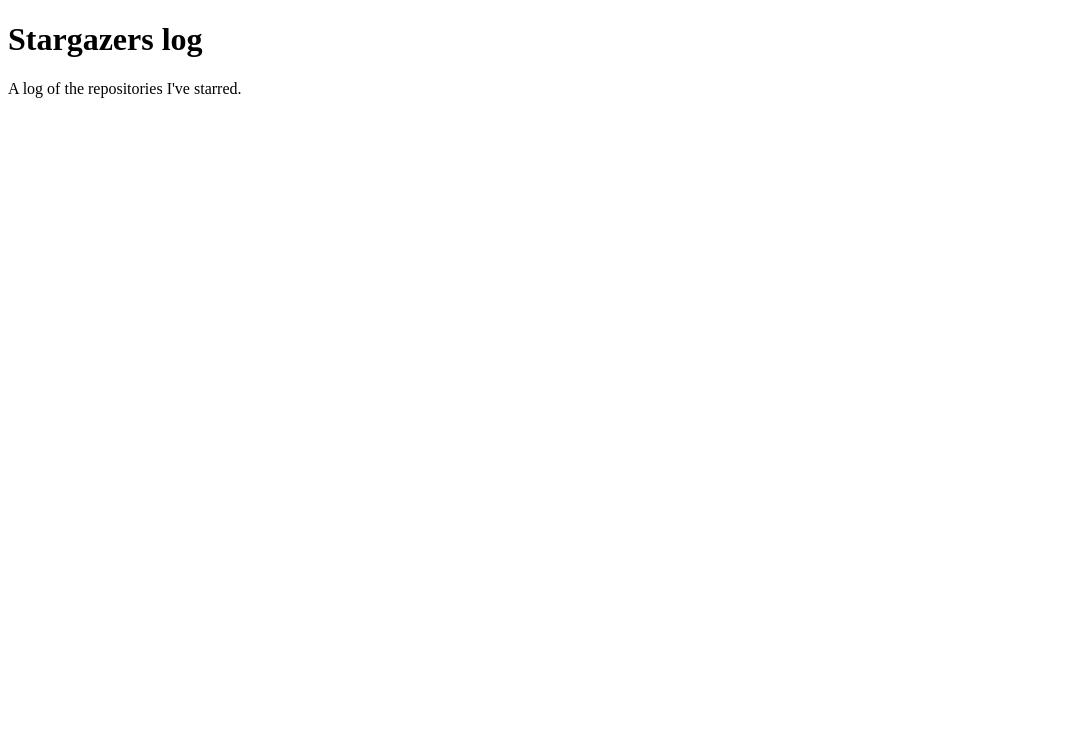
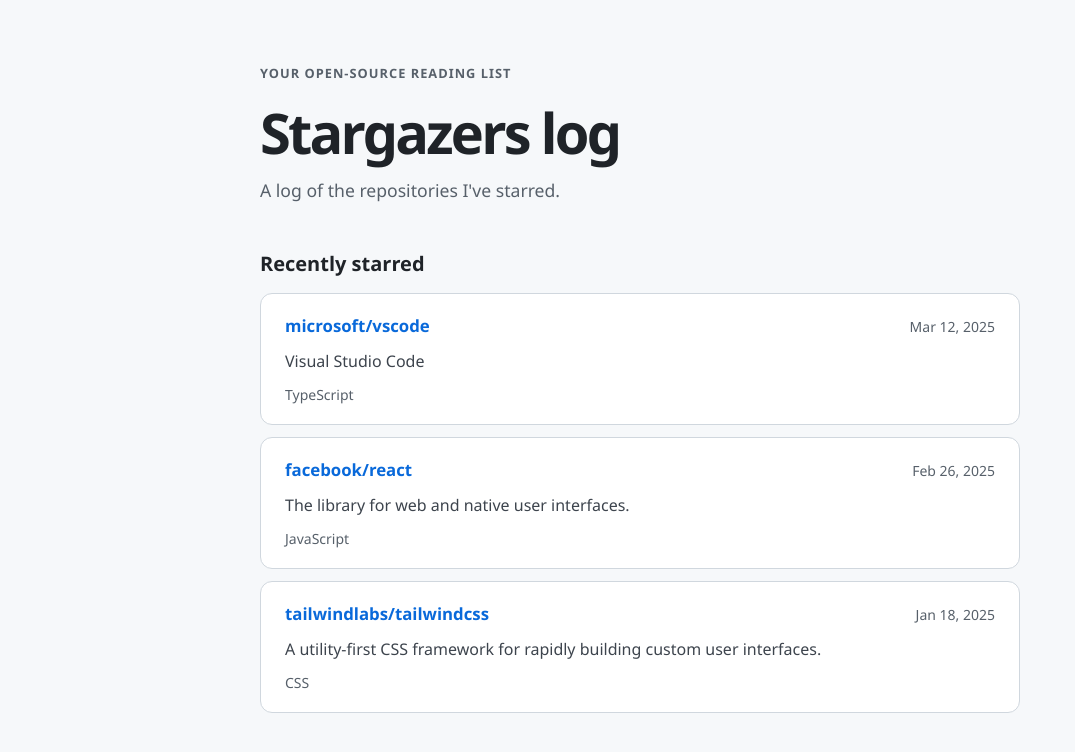
Before and after one commit to Qiyao-Gao/stargazers-log, a plain HTML site: page index.html in a window 1280 px wide. Shown: the whole page, without its empty margins (0-1075 px from the left). Drawn offline with Linux system fonts and the light colour scheme.

Commit message:
Add starred repositories list

```diff
--- /dev/null
+++ b/events.json
@@ -0,0 +1,34 @@
+{
+  "events": [
+    {
+      "type": "starred",
+      "starred_at": "2025-03-12",
+      "repository": {
+        "name": "microsoft/vscode",
+        "description": "Visual Studio Code",
+        "url": "https://github.com/microsoft/vscode",
+        "language": "TypeScript"
+      }
+    },
+    {
+      "type": "starred",
+      "starred_at": "2025-02-26",
+      "repository": {
+        "name": "facebook/react",
+        "description": "The library for web and native user interfaces.",
+        "url": "https://github.com/facebook/react",
+        "language": "JavaScript"
+      }
+    },
+    {
+      "type": "starred",
+      "starred_at": "2025-01-18",
+      "repository": {
+        "name": "tailwindlabs/tailwindcss",
+        "description": "A utility-first CSS framework for rapidly building custom user interfaces.",
+        "url": "https://github.com/tailwindlabs/tailwindcss",
+        "language": "CSS"
+      }
+    }
+  ]
+}
--- a/index.html
+++ b/index.html
@@ -2,10 +2,23 @@
 <html lang="en">
   <head>
     <meta charset="utf-8">
+    <meta name="viewport" content="width=device-width, initial-scale=1">
     <title>Stargazers log</title>
+    <link rel="stylesheet" href="style.css">
+    <script src="script.js" defer></script>
   </head>
   <body>
-    <h1>Stargazers log</h1>
-    <p>A log of the repositories I've starred.</p>
+    <main class="page">
+      <header class="page-header">
+        <p class="eyebrow">Your open-source reading list</p>
+        <h1>Stargazers log</h1>
+        <p class="intro">A log of the repositories I've starred.</p>
+      </header>
+      <section aria-labelledby="repositories-heading">
+        <h2 id="repositories-heading">Recently starred</h2>
+        <p id="status" class="status" role="status" aria-live="polite">Loading starred repositories…</p>
+        <ul id="repository-list" class="repository-list"></ul>
+      </section>
+    </main>
   </body>
 </html>
--- /dev/null
+++ b/script.js
@@ -0,0 +1,70 @@
+const statusMessage = document.querySelector("#status");
+const repositoryList = document.querySelector("#repository-list");
+
+function createRepositoryItem(event) {
+  const { repository, starred_at: starredAt } = event;
+  const item = document.createElement("li");
+  item.className = "repository";
+
+  const topLine = document.createElement("div");
+  topLine.className = "repository-topline";
+
+  const link = document.createElement("a");
+  link.href = repository.url;
+  link.textContent = repository.name;
+  link.target = "_blank";
+  link.rel = "noopener noreferrer";
+
+  const date = document.createElement("time");
+  date.dateTime = starredAt;
+  date.textContent = new Date(`${starredAt}T00:00:00`).toLocaleDateString(
+    undefined,
+    { year: "numeric", month: "short", day: "numeric" }
+  );
+
+  topLine.append(link, date);
+  item.append(topLine);
+
+  if (repository.description) {
+    const description = document.createElement("p");
+    description.className = "repository-description";
+    description.textContent = repository.description;
+    item.append(description);
+  }
+
+  if (repository.language) {
+    const language = document.createElement("p");
+    language.className = "repository-meta";
+    language.textContent = repository.language;
+    item.append(language);
+  }
+
+  return item;
+}
+
+async function loadRepositories() {
+  try {
+    const response = await fetch("events.json");
+    if (!response.ok) {
+      throw new Error(`Unable to load starred repositories (${response.status}).`);
+    }
+
+    const data = await response.json();
+    if (!Array.isArray(data.events)) {
+      throw new Error("The starred repository data has an invalid format.");
+    }
+
+    const starredEvents = data.events.filter(
+      (event) => event.type === "starred" && event.repository && event.starred_at
+    );
+    repositoryList.replaceChildren(...starredEvents.map(createRepositoryItem));
+    statusMessage.textContent = starredEvents.length
+      ? ""
+      : "No starred repositories yet.";
+  } catch (error) {
+    console.error("Could not load starred repositories:", error);
+    statusMessage.textContent = "Starred repositories could not be loaded. Please try again later.";
+  }
+}
+
+loadRepositories();
--- /dev/null
+++ b/style.css
@@ -0,0 +1,133 @@
+:root {
+  color-scheme: light;
+  font-family: "Segoe UI", sans-serif;
+  color: #1f2328;
+  background: #f6f8fa;
+  font-synthesis: none;
+  text-rendering: optimizeLegibility;
+}
+
+* {
+  box-sizing: border-box;
+}
+
+body {
+  margin: 0;
+  min-width: 320px;
+}
+
+.page {
+  width: min(100% - 2rem, 760px);
+  margin: 0 auto;
+  padding: 4rem 0;
+}
+
+.page-header {
+  margin-bottom: 3rem;
+}
+
+.eyebrow {
+  margin: 0 0 0.75rem;
+  color: #57606a;
+  font-size: 0.8rem;
+  font-weight: 700;
+  letter-spacing: 0.08em;
+  text-transform: uppercase;
+}
+
+h1,
+h2,
+p {
+  margin-top: 0;
+}
+
+h1 {
+  margin-bottom: 0.5rem;
+  font-size: clamp(2.25rem, 8vw, 3.5rem);
+  letter-spacing: -0.05em;
+}
+
+.intro {
+  margin-bottom: 0;
+  color: #57606a;
+  font-size: 1.1rem;
+}
+
+h2 {
+  margin-bottom: 1rem;
+  font-size: 1.25rem;
+}
+
+.status {
+  color: #57606a;
+}
+
+.status:empty {
+  display: none;
+}
+
+.repository-list {
+  display: grid;
+  gap: 0.75rem;
+  margin: 0;
+  padding: 0;
+  list-style: none;
+}
+
+.repository {
+  padding: 1.25rem 1.5rem;
+  border: 1px solid #d0d7de;
+  border-radius: 0.75rem;
+  background: #fff;
+}
+
+.repository-topline {
+  display: flex;
+  flex-wrap: wrap;
+  align-items: baseline;
+  justify-content: space-between;
+  gap: 0.5rem 1rem;
+}
+
+.repository a {
+  color: #0969da;
+  font-size: 1.05rem;
+  font-weight: 650;
+  text-decoration: none;
+}
+
+.repository a:hover {
+  text-decoration: underline;
+}
+
+.repository a:focus-visible {
+  outline: 2px solid #0969da;
+  outline-offset: 3px;
+  border-radius: 2px;
+}
+
+.repository time,
+.repository-meta {
+  color: #57606a;
+  font-size: 0.875rem;
+}
+
+.repository-description {
+  margin: 0.75rem 0;
+  color: #3d444d;
+  line-height: 1.5;
+}
+
+.repository-meta {
+  margin: 0;
+}
+
+@media (max-width: 480px) {
+  .page {
+    padding: 2.5rem 0;
+  }
+
+  .repository {
+    padding: 1rem;
+  }
+}
```
